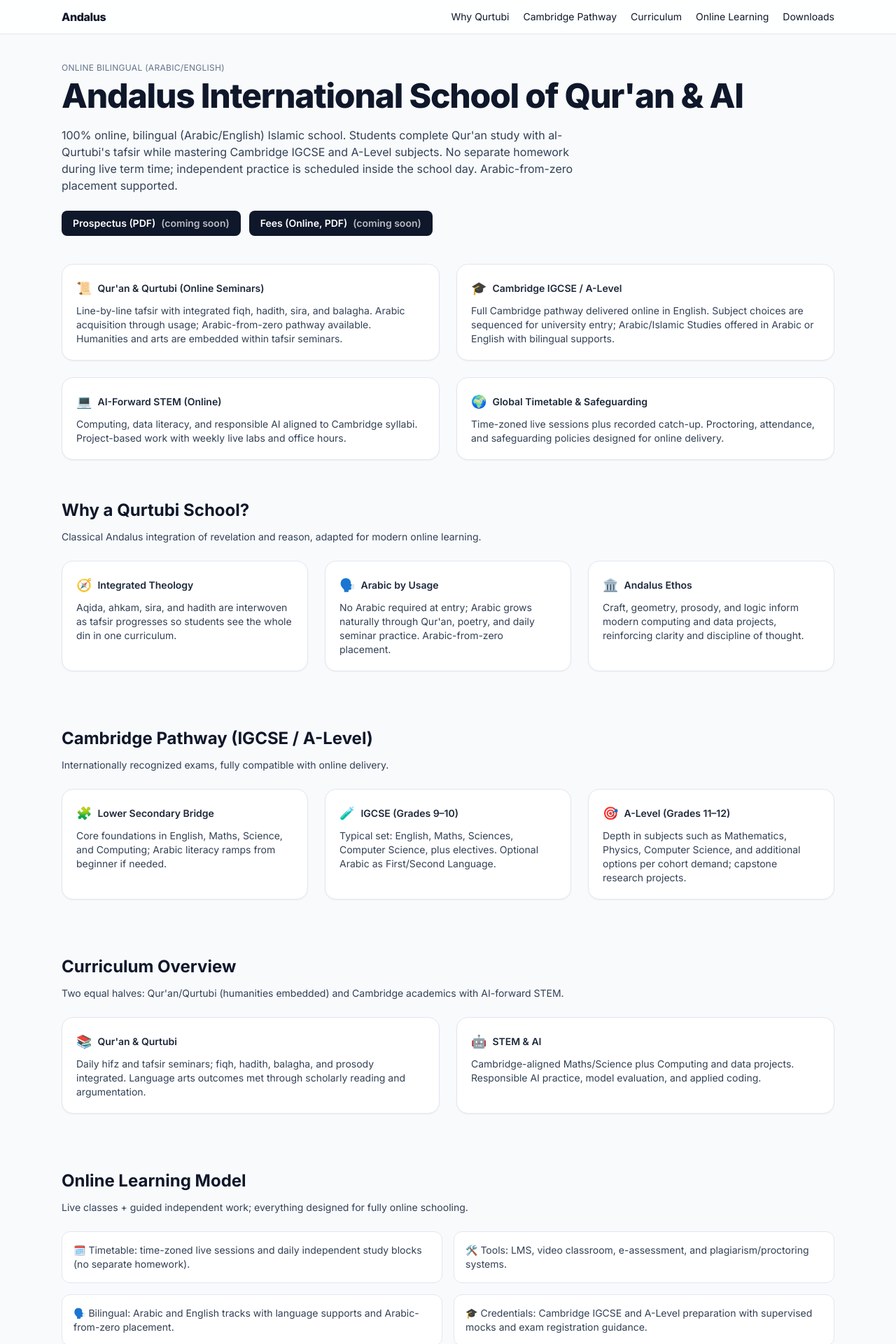
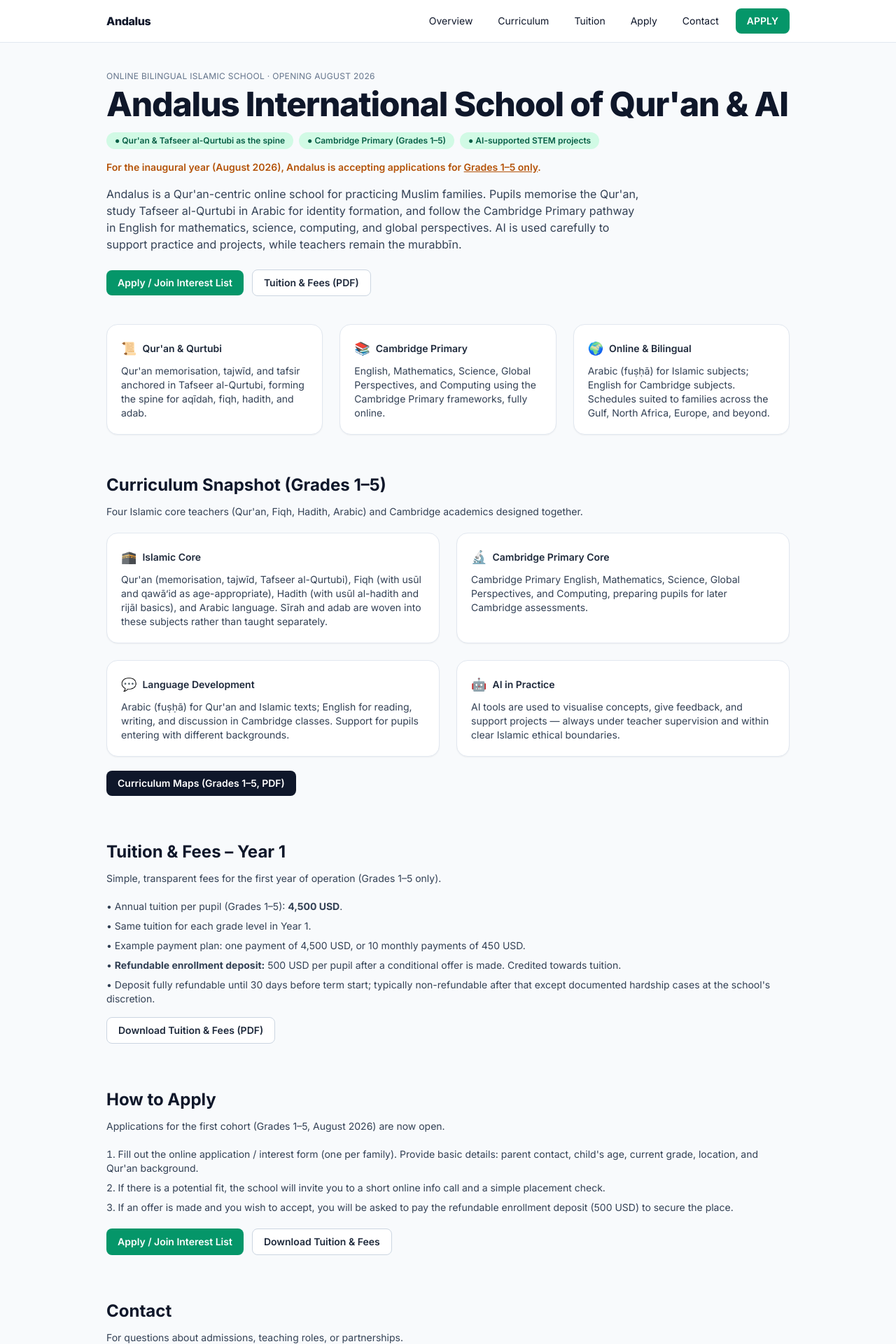
Before and after one commit to patience62003/andalus2, a React (Vite) app: page / in a window 1280 px wide. Shown: the top 1920 px of the page at 70% size. Built offline with nearby package versions, Linux system fonts and the light colour scheme.

Commit message:
Update 1-28-26.tsx

```diff
--- a/src/App.tsx
+++ b/src/App.tsx
@@ -1,31 +1,41 @@
-import React, { useState } from "react";
+import React, { useState, useEffect } from "react";
 
-/** ---------- UI PRIMITIVES ---------- */
-function Button({
-  label,
-  href,
-  comingSoon = false,
-}: {
+type ButtonProps = {
   label: string;
   href?: string;
-  comingSoon?: boolean;
-}) {
+  onClick?: () => void;
+  variant?: "primary" | "secondary" | "outline";
+};
+
+function Button({ label, href, onClick, variant = "primary" }: ButtonProps) {
   const base =
-    "inline-flex items-center justify-center rounded-lg px-4 py-2 text-sm font-semibold transition-colors bg-slate-900 text-white hover:bg-slate-800";
-  if (comingSoon || !href) {
+    "inline-flex items-center justify-center rounded-lg px-4 py-2 text-sm font-semibold transition-colors";
+  const styles: Record<string, string> = {
+    primary: `${base} bg-slate-900 text-white hover:bg-slate-800`,
+    secondary: `${base} bg-emerald-600 text-white hover:bg-emerald-500`,
+    outline: `${base} border border-slate-300 text-slate-800 bg-white hover:bg-slate-50`,
+  };
+
+  if (href) {
     return (
-      <button
-        onClick={() => alert("This file will be uploaded soon.")}
-        className={base}
-      >
-        {label} <span className="ml-2 opacity-70">(coming soon)</span>
-      </button>
+      <a className={styles[variant]} href={href} target="_blank" rel="noreferrer">
+        {label}
+      </a>
     );
   }
+
   return (
-    <a className={base} href={href} target="_blank" rel="noreferrer">
+    <button className={styles[variant]} onClick={onClick}>
       {label}
-    </a>
+    </button>
+  );
+}
+
+function Badge({ text }: { text: string }) {
+  return (
+    <span className="inline-flex items-center gap-2 rounded-full bg-emerald-100 text-emerald-800 px-3 py-1 text-xs font-semibold">
+      ● {text}
+    </span>
   );
 }
 
@@ -61,230 +71,286 @@ function Section({
   intro?: string;
 }) {
   return (
-    <section id={id} className="max-w-6xl mx-auto px-6 py-10">
+    <section id={id} className="max-w-5xl mx-auto px-6 py-8">
       <h2 className="text-2xl font-bold mb-3 text-slate-900">{title}</h2>
-      {intro && <p className="text-sm text-slate-700 mb-6">{intro}</p>}
+      {intro && <p className="text-sm text-slate-700 mb-5">{intro}</p>}
       {children}
     </section>
   );
 }
 
-/** ---------- APP ---------- */
 export default function App() {
-  const [open, setOpen] = useState(false);
+  // TODO: replace this placeholder with your real Google Form URL
+  const APPLY_LINK = "https://forms.gle/REPLACE_WITH_YOUR_FORM_LINK";
+
+  const [showLeadModal, setShowLeadModal] = useState(false);
+
+  useEffect(() => {
+    const timer = setTimeout(() => setShowLeadModal(true), 10000); // 10 seconds
+    return () => clearTimeout(timer);
+  }, []);
+
+  const handleLeadSubmit = (e: React.FormEvent) => {
+    e.preventDefault();
+    alert("Thank you! We will contact you in shaa Allah.");
+    setShowLeadModal(false);
+  };
 
   return (
     <main className="min-h-screen bg-slate-50 text-slate-900">
-      {/* NAV */}
-      <nav className="sticky top-0 z-20 backdrop-blur bg-white/85 border-b border-slate-200">
-        <div className="max-w-6xl mx-auto px-6 py-3 flex items-center justify-between">
-          <a href="#" className="font-extrabold tracking-tight">
+      {/* Sticky top nav */}
+      <nav className="sticky top-0 z-20 backdrop-blur bg-white/90 border-b border-slate-200">
+        <div className="max-w-5xl mx-auto px-6 py-3 flex items-center justify-between">
+          <a href="#top" className="font-extrabold tracking-tight text-slate-900">
             Andalus
           </a>
-          <button
-            className="md:hidden px-3 py-2 rounded border"
-            onClick={() => setOpen(!open)}
-          >
-            Menu
-          </button>
-          <div className="hidden md:flex items-center gap-5 text-sm">
-            <a href="#qurtubi" className="hover:underline">
-              Why Qurtubi
+          <div className="flex items-center gap-3 text-sm">
+            <a href="#overview" className="px-3 py-1 rounded hover:bg-slate-100">
+              Overview
             </a>
-            <a href="#cambridge" className="hover:underline">
-              Cambridge Pathway
-            </a>
-            <a href="#curriculum" className="hover:underline">
+            <a href="#curriculum" className="px-3 py-1 rounded hover:bg-slate-100">
               Curriculum
             </a>
-            <a href="#online" className="hover:underline">
-              Online Learning
+            <a href="#tuition" className="px-3 py-1 rounded hover:bg-slate-100">
+              Tuition
             </a>
-            <a href="#downloads" className="hover:underline">
-              Downloads
+            <a href="#apply" className="px-3 py-1 rounded hover:bg-slate-100">
+              Apply
             </a>
+            <a href="#contact" className="px-3 py-1 rounded hover:bg-slate-100">
+              Contact
+            </a>
+            <Button label="APPLY" href={APPLY_LINK} variant="secondary" />
           </div>
         </div>
-        {open && (
-          <div className="md:hidden px-6 pb-4 flex flex-col gap-2 text-sm">
-            <a href="#qurtubi" onClick={() => setOpen(false)}>
-              Why Qurtubi
-            </a>
-            <a href="#cambridge" onClick={() => setOpen(false)}>
-              Cambridge Pathway
-            </a>
-            <a href="#curriculum" onClick={() => setOpen(false)}>
-              Curriculum
-            </a>
-            <a href="#online" onClick={() => setOpen(false)}>
-              Online Learning
-            </a>
-            <a href="#downloads" onClick={() => setOpen(false)}>
-              Downloads
-            </a>
-          </div>
-        )}
       </nav>
 
-      {/* HERO */}
-      <header className="max-w-6xl mx-auto px-6 py-10">
+      {/* HERO / OVERVIEW */}
+      <header id="overview" className="max-w-5xl mx-auto px-6 py-10">
         <p className="text-xs tracking-wide text-slate-500 mb-2">
-          ONLINE BILINGUAL (ARABIC/ENGLISH)
+          ONLINE BILINGUAL ISLAMIC SCHOOL · OPENING AUGUST 2026
         </p>
         <h1 className="text-4xl md:text-5xl font-extrabold tracking-tight">
           Andalus International School of Qur&apos;an &amp; AI
         </h1>
-        <p className="mt-5 max-w-3xl text-slate-700">
-          100% online, bilingual (Arabic/English) Islamic school. Students
-          complete Qur&apos;an study with al-Qurtubi&apos;s tafsir while
-          mastering Cambridge IGCSE and A-Level subjects. No separate homework
-          during live term time; independent practice is scheduled inside the
-          school day. Arabic-from-zero placement supported.
+        <div className="mt-4 flex flex-wrap gap-2">
+          <Badge text="Qur'an & Tafseer al-Qurtubi as the spine" />
+          <Badge text="Cambridge Primary (Grades 1–5)" />
+          <Badge text="AI-supported STEM projects" />
+        </div>
+        <p className="mt-4 text-sm text-amber-700 font-semibold">
+          For the inaugural year (August 2026), Andalus is accepting applications for{" "}
+          <span className="underline">Grades 1–5 only</span>.
         </p>
+        <p className="mt-4 max-w-3xl text-slate-700 text-sm md:text-base">
+          Andalus is a Qur&apos;an-centric online school for practicing Muslim families. Pupils
+          memorise the Qur&apos;an, study Tafseer al-Qurtubi in Arabic for identity formation, and
+          follow the Cambridge Primary pathway in English for mathematics, science, computing, and
+          global perspectives. AI is used carefully to support practice and projects, while teachers
+          remain the murabbīn.
+        </p>
+
         <div className="mt-6 flex flex-wrap items-center gap-3">
-          <Button label="Prospectus (PDF)" comingSoon />
-          <Button label="Fees (Online, PDF)" comingSoon />
+          <Button label="Apply / Join Interest List" href={APPLY_LINK} variant="secondary" />
+          <Button
+            label="Tuition & Fees (PDF)"
+            href="/Tuition_and_Fees_Andalus_Online_Y1.pdf"
+            variant="outline"
+          />
         </div>
       </header>
 
-      {/* KEY CARDS */}
-      <section className="max-w-6xl mx-auto px-6 pb-4">
-        <div className="grid gap-6 md:grid-cols-2">
-          <Card title="Qur'an & Qurtubi (Online Seminars)" emoji="📜">
-            Line-by-line tafsir with integrated fiqh, hadith, sira, and balagha.
-            Arabic acquisition through usage; Arabic-from-zero pathway
-            available. Humanities and arts are embedded within tafsir seminars.
+      {/* PILLARS */}
+      <section className="max-w-5xl mx-auto px-6 pb-6">
+        <div className="grid gap-6 md:grid-cols-3">
+          <Card title="Qur'an & Qurtubi" emoji="📜">
+            Qur&apos;an memorisation, tajwīd, and tafsir anchored in Tafseer al-Qurtubi, forming the
+            spine for aqīdah, fiqh, hadith, and adab.
           </Card>
-          <Card title="Cambridge IGCSE / A-Level" emoji="🎓">
-            Full Cambridge pathway delivered online in English. Subject choices
-            are sequenced for university entry; Arabic/Islamic Studies offered
-            in Arabic or English with bilingual supports.
+          <Card title="Cambridge Primary" emoji="📚">
+            English, Mathematics, Science, Global Perspectives, and Computing using the Cambridge
+            Primary frameworks, fully online.
           </Card>
-          <Card title="AI-Forward STEM (Online)" emoji="💻">
-            Computing, data literacy, and responsible AI aligned to Cambridge
-            syllabi. Project-based work with weekly live labs and office hours.
-          </Card>
-          <Card title="Global Timetable & Safeguarding" emoji="🌍">
-            Time-zoned live sessions plus recorded catch-up. Proctoring,
-            attendance, and safeguarding policies designed for online delivery.
+          <Card title="Online & Bilingual" emoji="🌍">
+            Arabic (fuṣḥā) for Islamic subjects; English for Cambridge subjects. Schedules suited to
+            families across the Gulf, North Africa, Europe, and beyond.
           </Card>
         </div>
       </section>
 
-      {/* WHY QURTUBI */}
+      {/* CURRICULUM */}
       <Section
-        id="qurtubi"
-        title="Why a Qurtubi School?"
-        intro="Classical Andalus integration of revelation and reason, adapted for modern online learning."
+        id="curriculum"
+        title="Curriculum Snapshot (Grades 1–5)"
+        intro="Four Islamic core teachers (Qur'an, Fiqh, Hadith, Arabic) and Cambridge academics designed together."
       >
-        <div className="grid gap-6 md:grid-cols-3">
-          <Card title="Integrated Theology" emoji="🧭">
-            Aqida, ahkam, sira, and hadith are interwoven as tafsir progresses
-            so students see the whole din in one curriculum.
+        <div className="grid gap-6 md:grid-cols-2">
+          <Card title="Islamic Core" emoji="🕋">
+            Qur&apos;an (memorisation, tajwīd, Tafseer al-Qurtubi), Fiqh (with usūl and qawā‘id as
+            age-appropriate), Hadith (with usūl al-hadith and rijāl basics), and Arabic language.
+            Sīrah and adab are woven into these subjects rather than taught separately.
           </Card>
-          <Card title="Arabic by Usage" emoji="🗣️">
-            No Arabic required at entry; Arabic grows naturally through Qur&apos;an,
-            poetry, and daily seminar practice. Arabic-from-zero placement.
+          <Card title="Cambridge Primary Core" emoji="🔬">
+            Cambridge Primary English, Mathematics, Science, Global Perspectives, and Computing,
+            preparing pupils for later Cambridge assessments.
           </Card>
-          <Card title="Andalus Ethos" emoji="🏛️">
-            Craft, geometry, prosody, and logic inform modern computing and data
-            projects, reinforcing clarity and discipline of thought.
+          <Card title="Language Development" emoji="💬">
+            Arabic (fuṣḥā) for Qur&apos;an and Islamic texts; English for reading, writing, and
+            discussion in Cambridge classes. Support for pupils entering with different backgrounds.
           </Card>
+          <Card title="AI in Practice" emoji="🤖">
+            AI tools are used to visualise concepts, give feedback, and support projects — always under
+            teacher supervision and within clear Islamic ethical boundaries.
+          </Card>
+        </div>
+
+        <div className="mt-5">
+          <Button
+            label="Curriculum Maps (Grades 1–5, PDF)"
+            href="/Curriculum_Maps_Andalus_Online_Cambridge_1-5.pdf"
+          />
         </div>
       </Section>
 
-      {/* CAMBRIDGE */}
+      {/* TUITION */}
       <Section
-        id="cambridge"
-        title="Cambridge Pathway (IGCSE / A-Level)"
-        intro="Internationally recognized exams, fully compatible with online delivery."
+        id="tuition"
+        title="Tuition & Fees – Year 1"
+        intro="Simple, transparent fees for the first year of operation (Grades 1–5 only)."
       >
-        <div className="grid gap-6 md:grid-cols-3">
-          <Card title="Lower Secondary Bridge" emoji="🧩">
-            Core foundations in English, Maths, Science, and Computing; Arabic
-            literacy ramps from beginner if needed.
-          </Card>
-          <Card title="IGCSE (Grades 9–10)" emoji="🧪">
-            Typical set: English, Maths, Sciences, Computer Science, plus
-            electives. Optional Arabic as First/Second Language.
-          </Card>
-          <Card title="A-Level (Grades 11–12)" emoji="🎯">
-            Depth in subjects such as Mathematics, Physics, Computer Science,
-            and additional options per cohort demand; capstone research projects.
-          </Card>
+        <ul className="text-sm text-slate-700 space-y-2">
+          <li>
+            • Annual tuition per pupil (Grades 1–5): <b>4,500 USD</b>.
+          </li>
+          <li>• Same tuition for each grade level in Year 1.</li>
+          <li>
+            • Example payment plan: one payment of 4,500 USD, or 10 monthly payments of 450 USD.
+          </li>
+          <li>
+            • <b>Refundable enrollment deposit:</b> 500 USD per pupil after a conditional offer is
+            made. Credited towards tuition.
+          </li>
+          <li>
+            • Deposit fully refundable until 30 days before term start; typically non-refundable after
+            that except documented hardship cases at the school&apos;s discretion.
+          </li>
+        </ul>
+
+        <div className="mt-4">
+          <Button
+            label="Download Tuition & Fees (PDF)"
+            href="/Tuition_and_Fees_Andalus_Online_Y1.pdf"
+            variant="outline"
+          />
         </div>
       </Section>
 
-      {/* CURRICULUM OVERVIEW */}
+      {/* APPLY SECTION */}
       <Section
-        id="curriculum"
-        title="Curriculum Overview"
-        intro="Two equal halves: Qur'an/Qurtubi (humanities embedded) and Cambridge academics with AI-forward STEM."
+        id="apply"
+        title="How to Apply"
+        intro="Applications for the first cohort (Grades 1–5, August 2026) are now open."
       >
-        <div className="grid gap-6 md:grid-cols-2">
-          <Card title="Qur'an & Qurtubi" emoji="📚">
-            Daily hifz and tafsir seminars; fiqh, hadith, balagha, and prosody
-            integrated. Language arts outcomes met through scholarly reading and
-            argumentation.
-          </Card>
-          <Card title="STEM & AI" emoji="🤖">
-            Cambridge-aligned Maths/Science plus Computing and data projects.
-            Responsible AI practice, model evaluation, and applied coding.
-          </Card>
+        <ol className="list-decimal list-inside text-sm text-slate-700 space-y-2">
+          <li>
+            Fill out the online application / interest form (one per family). Provide basic details:
+            parent contact, child&apos;s age, current grade, location, and Qur&apos;an background.
+          </li>
+          <li>
+            If there is a potential fit, the school will invite you to a short online info call and a
+            simple placement check.
+          </li>
+          <li>
+            If an offer is made and you wish to accept, you will be asked to pay the refundable
+            enrollment deposit (500 USD) to secure the place.
+          </li>
+        </ol>
+        <div className="mt-5 flex flex-wrap gap-3">
+          <Button label="Apply / Join Interest List" href={APPLY_LINK} variant="secondary" />
+          <Button
+            label="Download Tuition & Fees"
+            href="/Tuition_and_Fees_Andalus_Online_Y1.pdf"
+            variant="outline"
+          />
         </div>
       </Section>
 
-      {/* ONLINE MODEL */}
+      {/* CONTACT */}
       <Section
-        id="online"
-        title="Online Learning Model"
-        intro="Live classes + guided independent work; everything designed for fully online schooling."
+        id="contact"
+        title="Contact"
+        intro="For questions about admissions, teaching roles, or partnerships."
       >
-        <ul className="grid gap-4 md:grid-cols-2 text-sm text-slate-700">
-          <li className="rounded-xl border border-slate-200 bg-white p-4">
-            🗓️ Timetable: time-zoned live sessions and daily independent study
-            blocks (no separate homework).
-          </li>
-          <li className="rounded-xl border border-slate-200 bg-white p-4">
-            🛠️ Tools: LMS, video classroom, e-assessment, and
-            plagiarism/proctoring systems.
-          </li>
-          <li className="rounded-xl border border-slate-200 bg-white p-4">
-            🗣️ Bilingual: Arabic and English tracks with language supports and
-            Arabic-from-zero placement.
-          </li>
-          <li className="rounded-xl border border-slate-200 bg-white p-4">
-            🎓 Credentials: Cambridge IGCSE and A-Level preparation with
-            supervised mocks and exam registration guidance.
-          </li>
-        </ul>
-      </Section>
-
-      {/* DOWNLOADS */}
-      <Section id="downloads" title="Downloads">
-        <div className="flex flex-wrap gap-3">
-          {/* Use these placeholders now; swap comingSoon for hrefs once files are uploaded to /public */}
-          <Button label="Prospectus (PDF)" comingSoon />
-          <Button label="Fee Schedule (Online, PDF)" comingSoon />
-          <Button label="Cambridge Pathway (IGCSE/A-Level, PDF)" comingSoon />
-          <Button label="Technology & Timetable Guide (PDF)" comingSoon />
-          <Button label="Safeguarding & Attendance (PDF)" comingSoon />
-          <Button label="Admissions Guide (PDF)" comingSoon />
+        <div className="space-y-2 text-sm text-slate-700">
+          <p>📧 Email: muslimlensinstitute@consultant.com</p>
+          <p>🌐 Applications are accepted only through LinkedIn and the online apply form.</p>
+          <p>
+            If you email, please include your name, country, child&apos;s current grade, and whether you
+            are asking as a parent, teacher, or partner.
+          </p>
         </div>
       </Section>
 
       {/* FOOTER */}
-      <footer className="max-w-6xl mx-auto px-6 py-12 text-sm text-slate-600">
-        <h4 className="font-semibold">School Names</h4>
-        <ol className="list-decimal list-inside mt-2 space-y-1">
-          <li>Andalus International School of Qur&apos;an &amp; AI</li>
-          <li>Cordoba Qurtubi Academy</li>
-          <li>Qurtubi School of Qur&apos;an, Law &amp; AI</li>
-        </ol>
-        <p className="mt-6 text-xs text-slate-500">
-          Online bilingual Islamic school. Cambridge IGCSE / A-Level pathway.
+      <footer className="max-w-5xl mx-auto px-6 py-10 text-xs text-slate-500">
+        <p>
+          Andalus International School of Qur&apos;an &amp; AI · Online, bilingual Qur&apos;an-centric
+          school using Tafseer al-Qurtubi and the Cambridge Primary pathway (Grades 1–5).
         </p>
       </footer>
+
+      {/* LEAD CAPTURE POPUP */}
+      {showLeadModal && (
+        <div className="fixed inset-0 z-30 flex items-center justify-center bg-black/40 px-4">
+          <div className="max-w-sm w-full rounded-2xl bg-white p-5 shadow-lg">
+            <h3 className="text-base font-semibold text-slate-900 mb-2">
+              Stay informed about Andalus (Grades 1–5, August 2026)
+            </h3>
+            <p className="text-xs text-slate-600 mb-3">
+              Leave your contact details and we&apos;ll send you updates about admissions and
+              information sessions in shaa Allah.
+            </p>
+            <form onSubmit={handleLeadSubmit} className="space-y-2 text-sm">
+              <div>
+                <label className="block text-xs text-slate-600 mb-1">Parent name</label>
+                <input
+                  className="w-full rounded border border-slate-300 px-2 py-1 text-sm"
+                  required
+                />
+              </div>
+              <div>
+                <label className="block text-xs text-slate-600 mb-1">Email</label>
+                <input
+                  type="email"
+                  className="w-full rounded border border-slate-300 px-2 py-1 text-sm"
+                  required
+                />
+              </div>
+              <div>
+                <label className="block text-xs text-slate-600 mb-1">
+                  Phone / WhatsApp (optional)
+                </label>
+                <input className="w-full rounded border border-slate-300 px-2 py-1 text-sm" />
+              </div>
+              <div className="flex gap-2 pt-2">
+                <button
+                  type="submit"
+                  className="inline-flex-1 rounded-lg bg-emerald-600 px-3 py-1.5 text-xs font-semibold text-white hover:bg-emerald-500"
+                >
+                  Submit
+                </button>
+                <button
+                  type="button"
+                  onClick={() => setShowLeadModal(false)}
+                  className="inline-flex-1 rounded-lg border border-slate-300 px-3 py-1.5 text-xs font-semibold text-slate-700 hover:bg-slate-50"
+                >
+                  Maybe later
+                </button>
+              </div>
+            </form>
+          </div>
+        </div>
+      )}
     </main>
   );
 }
```
